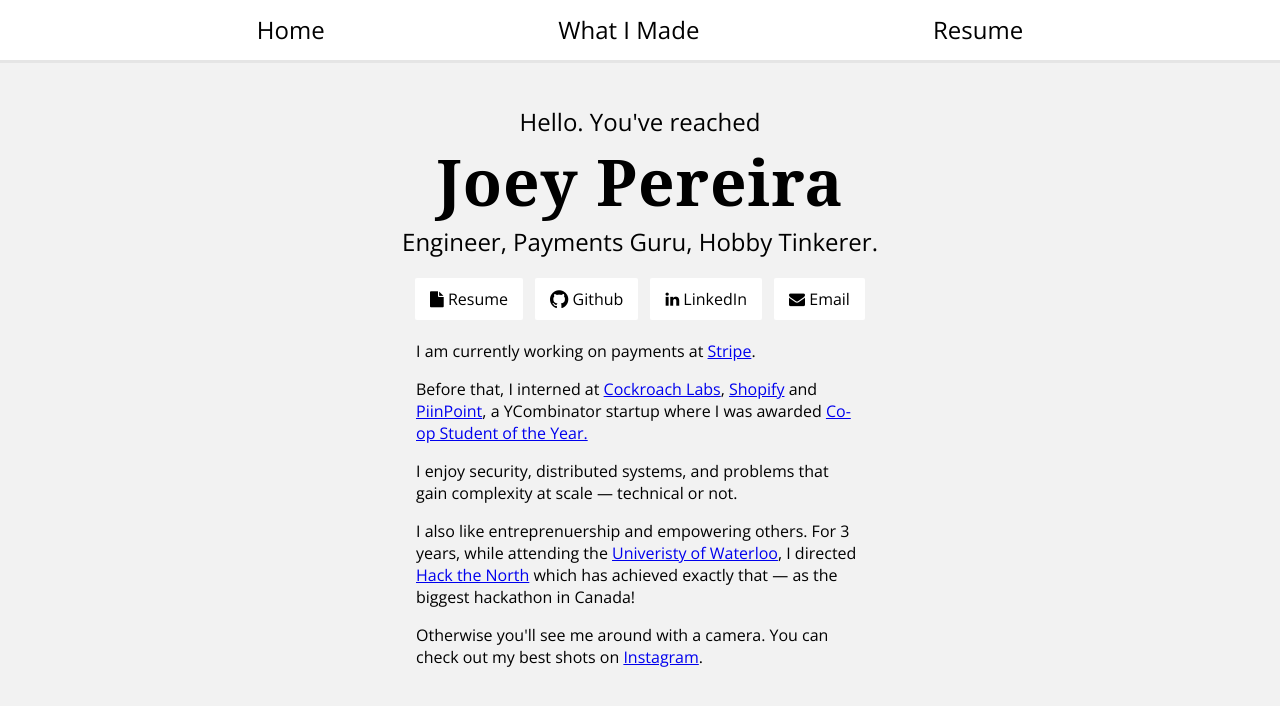
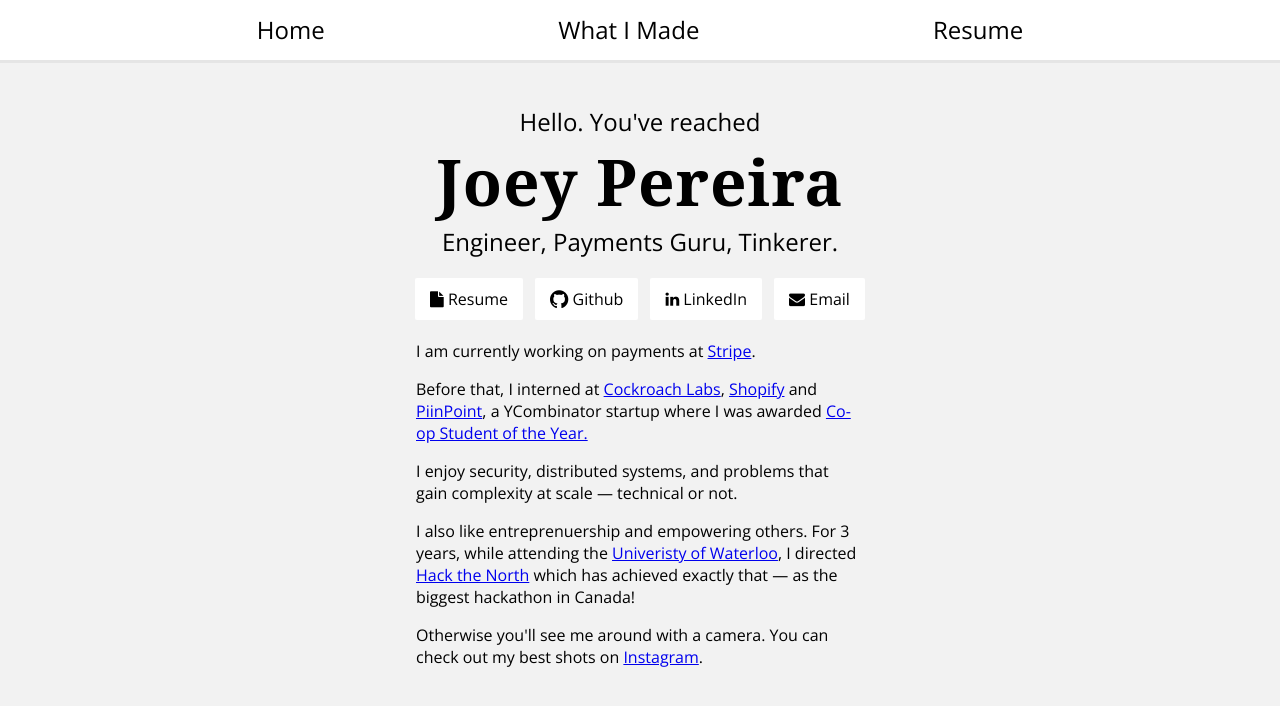
Before and after one commit to lgo/lego.github.io, a Jekyll site: the page built from index.html, in a window 1280 px wide. Shown: the top 706 px of the page. Built offline with Jekyll 4.4.1, drawn with Linux system fonts in a browser that asks for light colours; nearby versions of some CDN libraries; some web fonts are replaced.

Commit message:
Update theme.yml

```diff
--- a/_data/theme.yml
+++ b/_data/theme.yml
@@ -13,7 +13,7 @@ social:
 
 name: Joey Pereira
 email: joey@pereira.io
-tagline: "Engineer, Payments Guru, Hobby Tinkerer."
+tagline: "Engineer, Payments Guru, Tinkerer."
 
 # Google Analytics key
 google_analytics_key: UA-46626177-1
```
